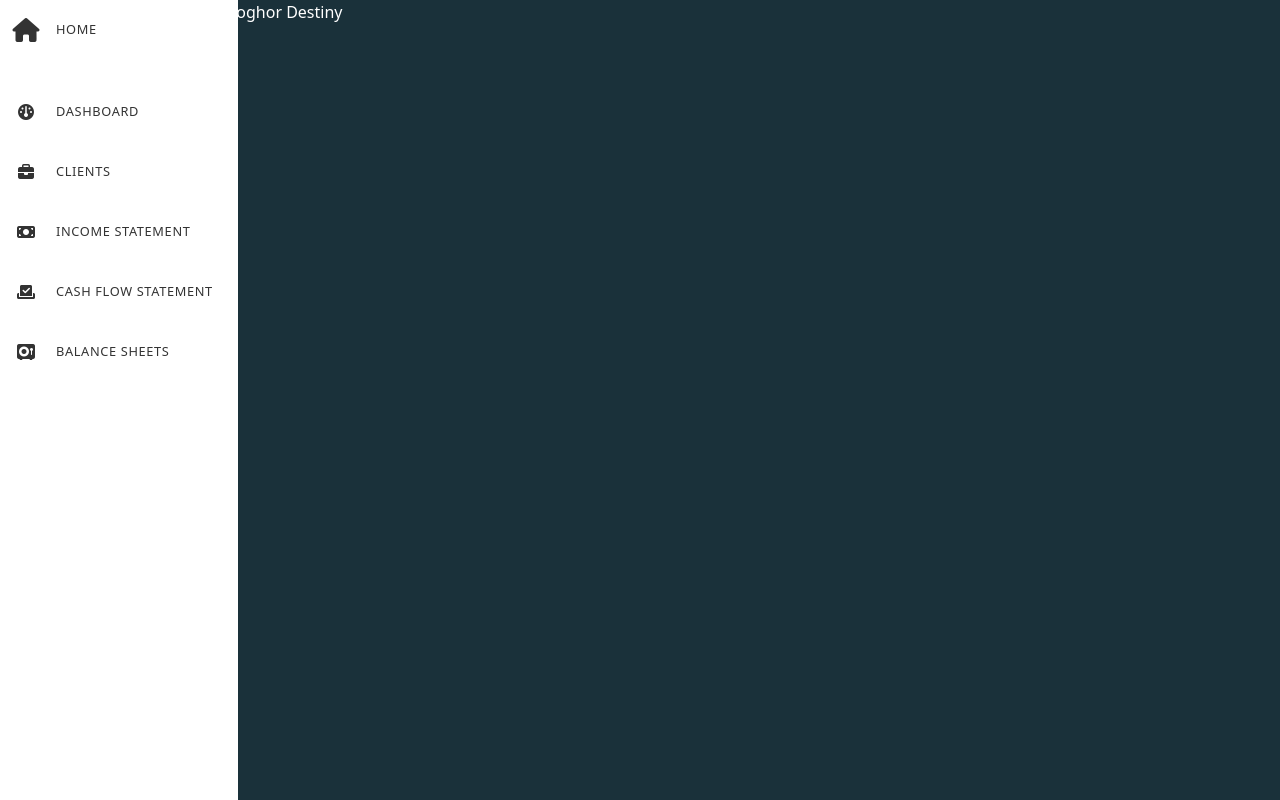
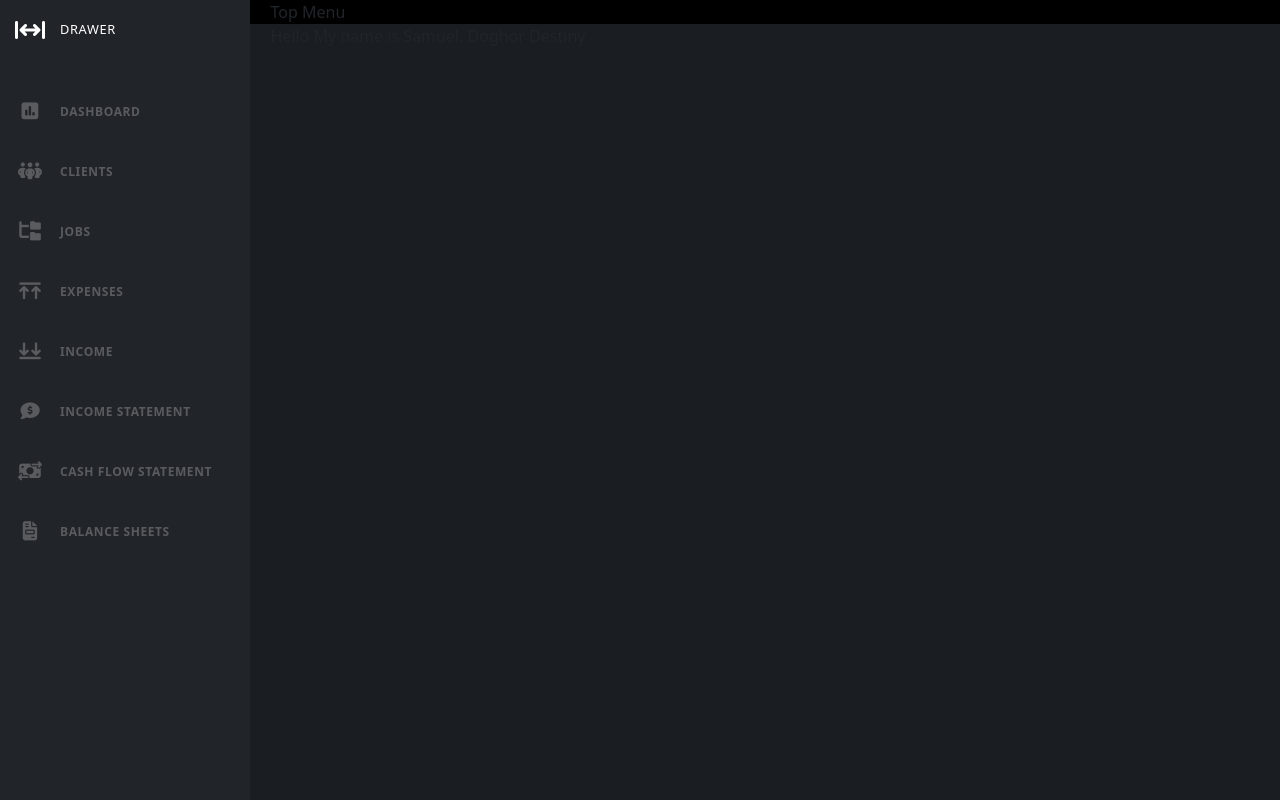
Before and after one commit to samdoghor/easyledger, a Flask app: page /clients in a window 1280 px wide. Run offline with Flask 3, Linux system fonts and the light colour scheme; some libraries are stand-ins or nearby versions.

Commit message:
update: change side bar icons, adjust to fit properly of screens, formatted scrollbar

```diff
--- a/src/static/css/app.css
+++ b/src/static/css/app.css
@@ -6,21 +6,56 @@
 
 body {
    min-height: 100vh;
-   background-color: #1a313a;
+   background-color: #1A1D21;
 }
 
 .sidebar {
-   position: absolute;
-   padding-left: 0.5em;
+   position: fixed;
    width: 60px;
    height: 100vh;
-   background-color: #fff;
+   background-color: #212529;
    overflow: hidden;
+   border-right: #ffffff solid 0px;
+   transition: 0.5s;
+}
+
+.contentside {
+   margin-left: 60px;
+   max-width: 100%;
    transition: 0.5s;
 }
 
 .sidebar:hover {
    width: 250px;
+   overflow-x: hidden;
+}
+/* width */
+.sidebar:hover::-webkit-scrollbar {
+   width: 6px;
+ }
+
+ /* Track */
+ .sidebar:hover::-webkit-scrollbar-track {
+   background: #1D2330;
+ }
+
+ /* Handle */
+ .sidebar:hover::-webkit-scrollbar-thumb {
+   background: #808080;
+ }
+
+
+@media screen and (min-width: 768px) {
+   .sidebar:hover ~ .contentside {
+      margin-left: 250px;
+   }
+}
+
+.contentside-container {
+   max-width: 100vw;
+   box-sizing: border-box;
+   padding-left: 2%;
+   padding-right: 2%;
 }
 
 .sidebar ul {
@@ -33,16 +68,21 @@ body {
    list-style: none;
 }
 
-.sidebar ul li:hover {
-   background-color: #f3f3f3;
-}
-
 .sidebar ul li a {
    position: relative;
    display: flex;
    white-space: nowrap;
    text-decoration: none;
+   color: #595b5f;
 }
+
+.sidebar ul li a:hover {
+   color: #ffffff;
+}
+
+/* .sidebar ul li a:active {
+   color: #ffffff;
+} */
 
 .sidebar ul li a .icon {
    position: relative;
@@ -51,8 +91,7 @@ body {
    align-items: center;
    min-width: 60px;
    height: 60px;
-   font-size: 1em;
-   color: #333;
+   font-size: 1.2em;
 }
 
 .sidebar ul li a .text {
@@ -60,20 +99,23 @@ body {
    height: 60px;
    display: flex;
    align-items: center;
-   font-size: 0.8em;
-   color: #333;
+   font-size: 0.75em;
    text-transform: uppercase;
    letter-spacing: 0.05em;
+   font-weight: 600;
 }
 
 .sidebar ul li.logo {
    margin-bottom: 22px;
+   cursor: pointer;
 }
 
-.sidebar ul li.logo:hover {
-   background-color: #fff;
+.sidebar ul li.logo .text {
+   color: #ffffff;
 }
-
+.sidebar ul li.logo .icon {
+   color: #ffffff;
+}
 
 .sidebar ul li.logo .icon {
     font-size: 1.5em;
--- a/src/templates/layouts/page.html
+++ b/src/templates/layouts/page.html
@@ -14,51 +14,74 @@
 <body>
    <div class="overflow-x-hidden">
 
-      <div class="row">
+      <div class="">
 
-         <div class="col-1 sidebar">
+         <div class="sidebar">
             <ul>
                <li class="logo">
-                  <a href="#">
-                     <span class="icon"><i class="fa-solid fa-house"></i></span>
-                     <span class="text"> Home </span>
+                  <a>
+                     <span class="icon"><i class="fa-solid fa-arrows-left-right-to-line"></i></span>
+                     <span class="text"> Drawer </span>
                   </a>
                </li>
                <li>
                   <a href="#">
-                     <span class="icon"><i class="fa-solid fa-gauge"></i></i></span>
+                     <span class="icon"><i class="fa-sharp fa-solid fa-square-poll-vertical"></i></span>
                      <span class="text"> Dashboard </span>
                   </a>
                </li>
                <li>
-                  <a href="#">
-                     <span class="icon"><i class="fa-solid fa-briefcase"></i></span>
+                  <a href="{{url_for('client.client_index')}}">
+                     <span class=" icon"><i class="fa-solid fa-people-group"></i></i></span>
                      <span class="text"> Clients </span>
                   </a>
                </li>
                <li>
                   <a href="#">
-                     <span class="icon"><i class="fa-solid fa-money-bill"></i></span>
+                     <span class="icon"><i class="fa-solid fa-folder-tree"></i></span>
+                     <span class="text"> Jobs </span>
+                  </a>
+               </li>
+               <li>
+                  <a href="#">
+                     <span class="icon"><i class="fa-solid fa-arrows-up-to-line"></i></span>
+                     <span class="text"> Expenses </span>
+                  </a>
+               </li>
+               <li>
+                  <a href="#">
+                     <span class="icon"><i class="fa-solid fa-arrows-down-to-line"></i></span>
+                     <span class="text"> Income </span>
+                  </a>
+               </li>
+               <li>
+                  <a href="#">
+                     <span class="icon"><i class="fa-solid fa-comment-dollar"></i></span>
                      <span class="text"> Income Statement </span>
                   </a>
                </li>
                <li>
                   <a href="#">
-                     <span class="icon"><i class="fa-sharp fa-solid fa-check-to-slot"></i></span>
+                     <span class="icon"><i class="fa-solid fa-money-bill-transfer"></i></span>
                      <span class="text"> Cash Flow Statement </span>
                   </a>
                </li>
                <li>
                   <a href="#">
-                     <span class="icon"><i class="fa-solid fa-vault"></i></span>
+                     <span class="icon"><i class="fa-solid fa-file-invoice"></i></span>
                      <span class="text"> Balance Sheets </span>
                   </a>
                </li>
             </ul>
          </div>
 
-         <div class="col-11">
-            <div class="container text-white">
+         <div class="contentside">
+            <div class="bg-black">
+               <div class="container-fluid contentside-container">
+                  Top Menu
+               </div>
+            </div>
+            <div class="container-fluid contentside-container">
                {% block content %} {% endblock %}
             </div>
          </div>
```
